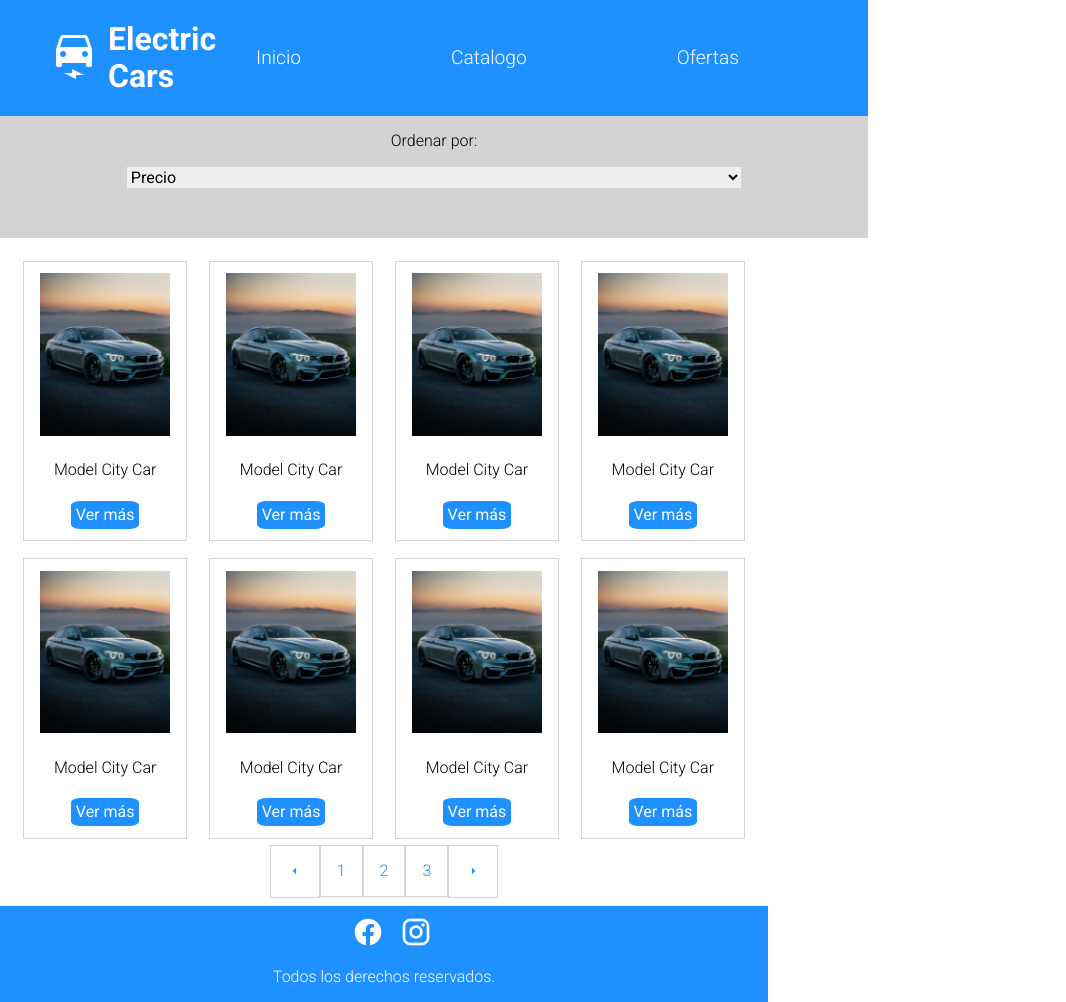
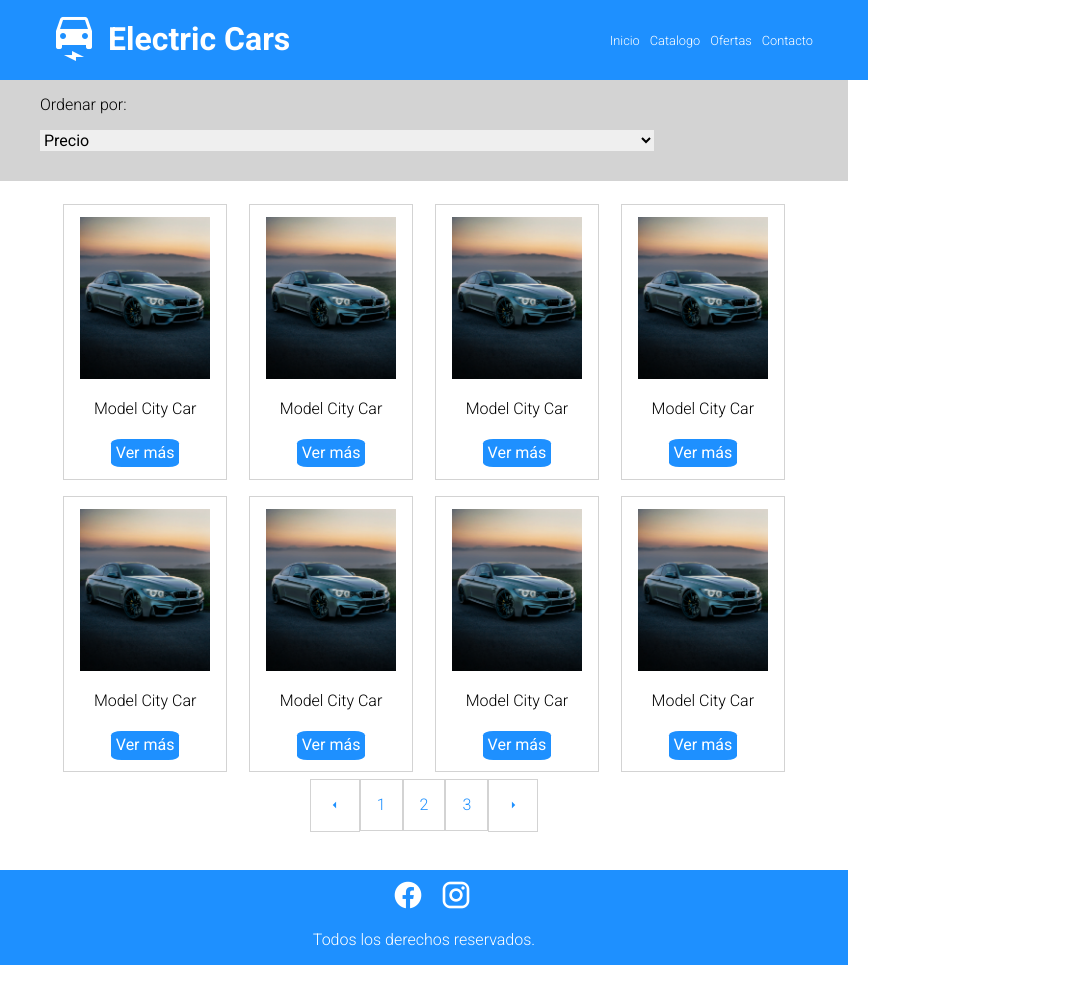
Before and after one commit to Jcidcab84/mediaqueries, a plain HTML site: page index.html in a window 768 px wide. Shown: the whole page, 1066 px wide, since content can reach past the window. After the commit the page ends 965 px from the top, so only its background shows below. Drawn offline with Linux system fonts and the light colour scheme.

Commit message:
desarmado

```diff
--- a/assets/css/estilos.css
+++ b/assets/css/estilos.css
@@ -4,7 +4,8 @@
 body{
     font-family: 'Roboto', sans-serif;
     font-weight: 300;
-
+    /* width:100%;
+    height: 100%;    */
 }
 
 
@@ -28,7 +29,6 @@ body{
     justify-content: center;
     align-items: center;
     gap:10px;
-
 }
 
 .logo span{
@@ -43,11 +43,10 @@ body{
     display:none;
 }
 
-.nav ul{
+/* .nav ul{
     display: flex;
     flex-direction: row;
     gap: 50px;
-
 }
 
 .nav ul li{
@@ -60,8 +59,7 @@ body{
     text-decoration: none;
     color: white;
     font-size: 1.2rem;
-
-}
+} */
 
 /*formulario*/
 .formulario{
@@ -73,8 +71,9 @@ body{
     height: 100%;
     background-color: lightgray;
     grid-area: formulario;
-    padding:0 50px 50px;
+    padding:0 40px 30px;
 }
+
 .formulario select{
     width:80%;
     border: none;
@@ -85,7 +84,7 @@ main{
     grid-area: contenido;
     width: 100%;
     height: 100%;
-
+    padding:0 40px 30px;
 }
 .cajas{
     display: grid;
@@ -93,7 +92,6 @@ main{
     gap:3%;
     margin:3%;
 }
-
 main .item{
     display:flex;
     flex-direction: column;
@@ -106,7 +104,7 @@ main .item{
 
 .item img{
     width: 80%;
-    padding-bottom: 3%;
+
 }
 
 .item button{
@@ -138,13 +136,14 @@ main .item{
 
 /* footer */
 footer{
+    width: 100%;
     background-color: dodgerblue;
     color: white;
     display: flex;
     flex-direction: column;
     justify-content: center;
     align-items: center;
-    padding-top:1% ;
+    padding:1%  40px  0px;
     grid-area: footer;
     }
 
@@ -156,54 +155,108 @@ footer{
 }
 
 
-/* responsive */
+
+
+/* --------------------------------------------------------------------------- */
+
+
+
+
+/* media query para telefono */
 
 @media (max-width: 576px){
 
     .grid-container{
+        display:grid;
         grid-template-areas:
         "header"
         "formulario"
         "contenido"
-        "footer"
-        ;
+        "contenido"
+        "footer";
     }
 
    /* header */
-
     .logo{
         padding: 5px;
     }
-
-    .logo span{
+     .logo span{
         font-size: 1rem;
     }
     .logo  h1{
         font-size: 1rem;
     }
-
-
     .hamburguesa{
         display: block;
-        padding-right: 20px;
+        padding-right: 10px;
         font-size: 2rem;
     }
-    .header nav{
+    .header .menu nav{
        display: none;
-
+    }
+    /* contenido */
+    .cajas{
+        grid-template-columns: 1fr;
     }
 
-
-    /* formulario */
+    .cajas .dos{
+        display: none;
+    }
+}
 
 
 
 
 
+/* -------------------------------------------------------------------------- */
 
-    .cajas{
-        display: grid;
-        grid-template-columns: 1fr;
-        grid-template-rows: 1fr;
+
+/* Media query para tablet */
+
+@media screen and
+(min-device-width: 576px) and (max-device-width: 992px){
+
+    .grid-container{
+        grid-template-areas:
+        "header header header"
+        "formulario contenido contenido"
+        "footer footer footer";
+
+        grid-template-rows: 1fr 5fr 1fr;
+    }
+    header{
+        display: flex;
+        flex-direction: row;
+        justify-content: flex-start;
+    }
+
+    header .hamburguesa{
+        display: none;
+    }
+    .nav ul{
+        display: flex;
+        flex-direction: row;
+        justify-content: space-between;
+        gap: 5px;
+    }
+
+    .nav ul li{
+        list-style-type: none;
+        color: white;
+        padding-right: 5px;
+    }
+
+    .nav ul li a{
+        text-decoration: none;
+        color: white;
+        font-size: 0.8rem;
+        list-style-type: none;
+    }
+
+    /* formulario */
+    .formulario{
+        flex-direction: column;
+        justify-content: center;
+        align-items: flex-start;
     }
 }
--- a/index.html
+++ b/index.html
@@ -36,7 +36,7 @@
         <!-- formulario -->
         <section class="formulario">
             <p>Ordenar por:</p>
-            <select>
+            <select class="container">
                 <option value="precio">Precio</option>
                 <option value="fecha">Fecha</option>
             </select>
@@ -49,37 +49,37 @@
                     <p>Model City Car</p>
                     <button>Ver más</button>
                 </div>
-                <div class="item">
+                <div class="item dos">
                     <img src="./assets/img/auto.jpg" alt="">
                     <p>Model City Car</p>
                     <button>Ver más</button>
                 </div>
-                <div class="item">
+                <div class="item dos">
                     <img src="./assets/img/auto.jpg" alt="">
                     <p>Model City Car</p>
                     <button>Ver más</button>
                 </div>
-                <div class="item">
+                <div class="item dos">
                     <img src="./assets/img/auto.jpg" alt="">
                     <p>Model City Car</p>
                     <button>Ver más</button>
                 </div>
-                <div class="item">
+                <div class="item dos">
                     <img src="./assets/img/auto.jpg" alt="">
                     <p>Model City Car</p>
                     <button>Ver más</button>
                 </div>
-                <div class="item">
+                <div class="item dos">
                     <img src="./assets/img/auto.jpg" alt="">
                     <p>Model City Car</p>
                     <button>Ver más</button>
                 </div>
-                <div class="item">
+                <div class="item dos">
                     <img src="./assets/img/auto.jpg" alt="">
                     <p>Model City Car</p>
                     <button>Ver más</button>
                 </div>
-                <div class="item">
+                <div class="item dos">
                     <img src="./assets/img/auto.jpg" alt="">
                     <p>Model City Car</p>
                     <button>Ver más</button>
```
Lines whose indentation alone changed are shown as unchanged.
